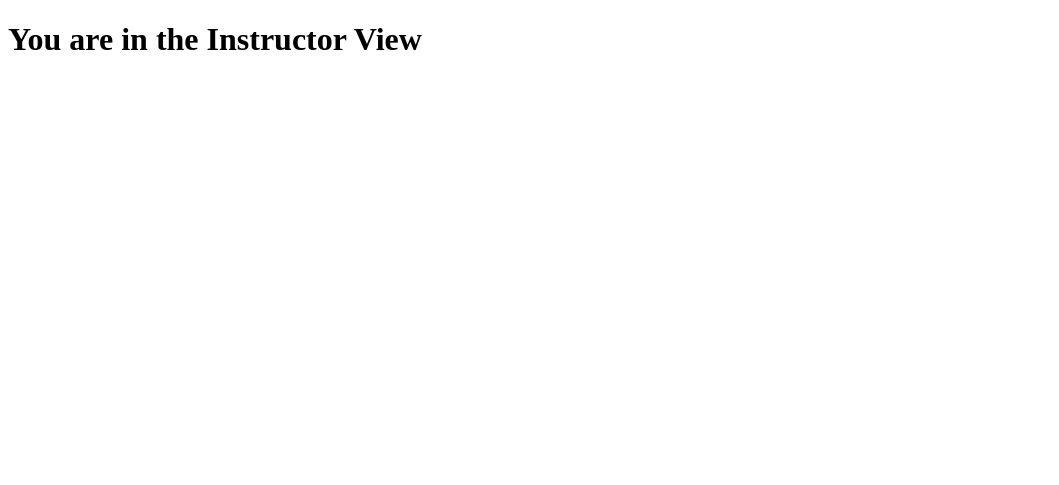
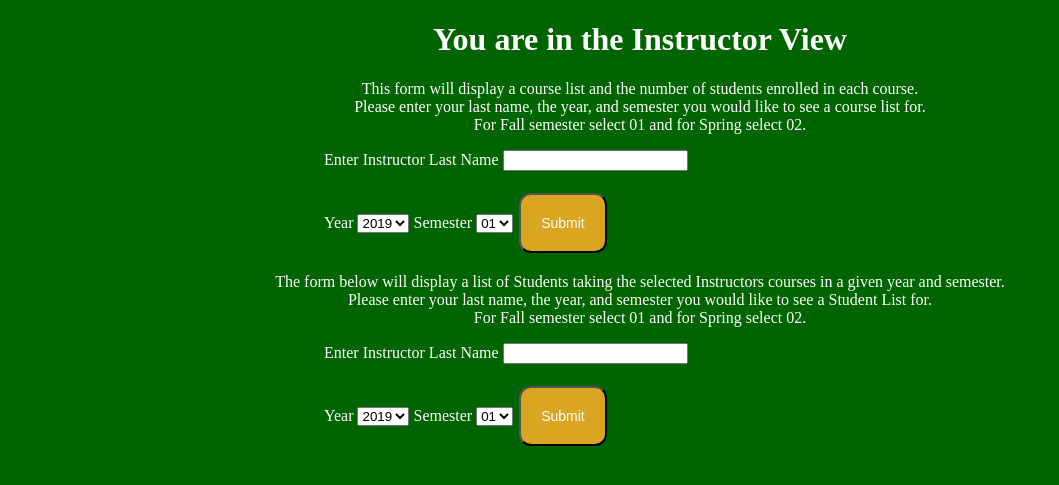
Before and after one commit to edwardmm03/CS460-TeamH-2024, a Django app: page /Instructor/ in a window 1280 px wide. Shown: the top 485 px of the page, without its empty margins (0-1059 px from the left). Run offline with Django 5.2, Linux system fonts and the light colour scheme.

Commit message:
Added Instructor Page forms and Redirects to Results Page

```diff
--- /dev/null
+++ b/projectSite/Users/static/instructor.css
@@ -0,0 +1,54 @@
+body{
+    background-color: darkgreen;
+}
+
+h1{
+    text-align: center;
+    color: white;
+}
+
+p{
+    text-align: center;
+    color: white;
+}
+
+.form-container{
+    display: flex;
+    margin: auto;
+    width: 50%;
+}
+
+.submitButton{
+    background-color: goldenrod;
+    color: white;
+    padding: 20px;
+    text-align: center;
+    text-decoration: none;
+    display: inline-block;
+    font-size: 14px;
+    margin: 4px 2px;
+    cursor: pointer;
+    border-radius: 12px;
+}
+
+.submitButton:hover{
+    background-color: yellow;
+}
+
+.submitButton:active{
+    background-color: yellow;
+    box-shadow: 0 5px #666;
+    transform: translateY(4px);
+}
+
+.yearLabel{
+    color:white;
+}
+
+.semLabel{
+    color:white;
+}
+
+.nameLabel{
+    color:white;
+}
--- a/projectSite/Users/templates/Instructor.html
+++ b/projectSite/Users/templates/Instructor.html
@@ -1,8 +1,60 @@
+{% load static %}
 <!DOCTYPE html>
 <html>
+<head>
+    <link rel ="stylesheet" href ="{% static 'instructor.css' %}">
+</head>
 <body>
 
 <h1>You are in the Instructor View</h1>
 
+<p>This form will display a course list and the number of students enrolled in each course.
+    <br> Please enter your last name, the year, and semester you would like to see a course list for.
+    <br> For Fall semester select 01 and for Spring select 02.
+</p>
+
+<div class = "form-container">
+<form action="{% url 'CourseList' %}" method="post">
+{% csrf_token %}
+  <label for = "profName" class = "nameLabel">Enter Instructor Last Name</label>
+  <input type="text" id="profName" name="profName"><br><br>
+  <label for="year" class="yearLabel">Year</label>
+  <select id = "year" name = "year">
+    <option value = "2019">2019</option>
+    <option value = "2020">2020</option>
+  </select>
+  <label for="semseter" class = "semLabel">Semester</label>
+  <select id = "semester" name = "semester">
+    <option value = "01">01</option>
+    <option value = "02">02</option>
+  </select>
+  <input type="submit" value="Submit" class = "submitButton">
+</form>
+</div>
+
+<p>The form below will display a list of Students taking the selected Instructors courses in a given year and semester.
+   <br>Please enter your last name, the year, and semester you would like to see a Student List for.
+   <br>For Fall semester select 01 and for Spring select 02.
+</p>
+
+<div class = "form-container">
+    <form action="{% url 'StudentList' %}" method="post">
+    {% csrf_token %}
+      <label for = "profName" class = "nameLabel">Enter Instructor Last Name</label>
+      <input type="text" id="profName" name="profName"><br><br>
+      <label for="year" class="yearLabel">Year</label>
+      <select id = "year" name = "year">
+        <option value = "2019">2019</option>
+        <option value = "2020">2020</option>
+      </select>
+      <label for="semseter" class = "semLabel">Semester</label>
+      <select id = "semester" name = "semester">
+        <option value = "01">01</option>
+        <option value = "02">02</option>
+      </select>
+      <input type="submit" value="Submit" class = "submitButton">
+    </form>
+    </div>
+
 </body>
 </html>
--- a/projectSite/Users/urls.py
+++ b/projectSite/Users/urls.py
@@ -6,5 +6,7 @@ urlpatterns = [
     path('Administrator/', views.Administrator, name = 'Administrator'),
     path('Instructor/', views.Instructor, name = 'Instructor'),
     path('Student/', views.Student, name = 'Student'),
-    path('StudentResults/', views.StudentResults, name = 'StudentResults')
+    path('StudentResults/', views.StudentResults, name = 'StudentResults'),
+    path('CourseList/', views.CourseList, name = 'CourseList'),
+    path('StudentList/', views.StudentList, name = 'StudentList')
 ]
--- a/projectSite/Users/views.py
+++ b/projectSite/Users/views.py
@@ -12,7 +12,8 @@ def Administrator(request):
 
 def Instructor(request):
     template = loader.get_template('Instructor.html')
-    return HttpResponse(template.render())
+    context = {}
+    return HttpResponse(template.render(context,request))
 
 def Student(request):
     template = loader.get_template('Student.html')
@@ -22,3 +23,11 @@ def Student(request):
 def StudentResults(request):
     template = loader.get_template('StudentResults.html')
     return HttpResponse(template.render())
+
+def CourseList(request):
+    template = loader.get_template('CourseList.html')
+    return HttpResponse(template.render())
+
+def StudentList(request):
+    template = loader.get_template('StudentList.html')
+    return HttpResponse(template.render())
```
Also changed, not shown: projectSite/Users/templates/CourseList.html (added, +9 -0 lines), projectSite/Users/templates/StudentList.html (added, +9 -0 lines).
